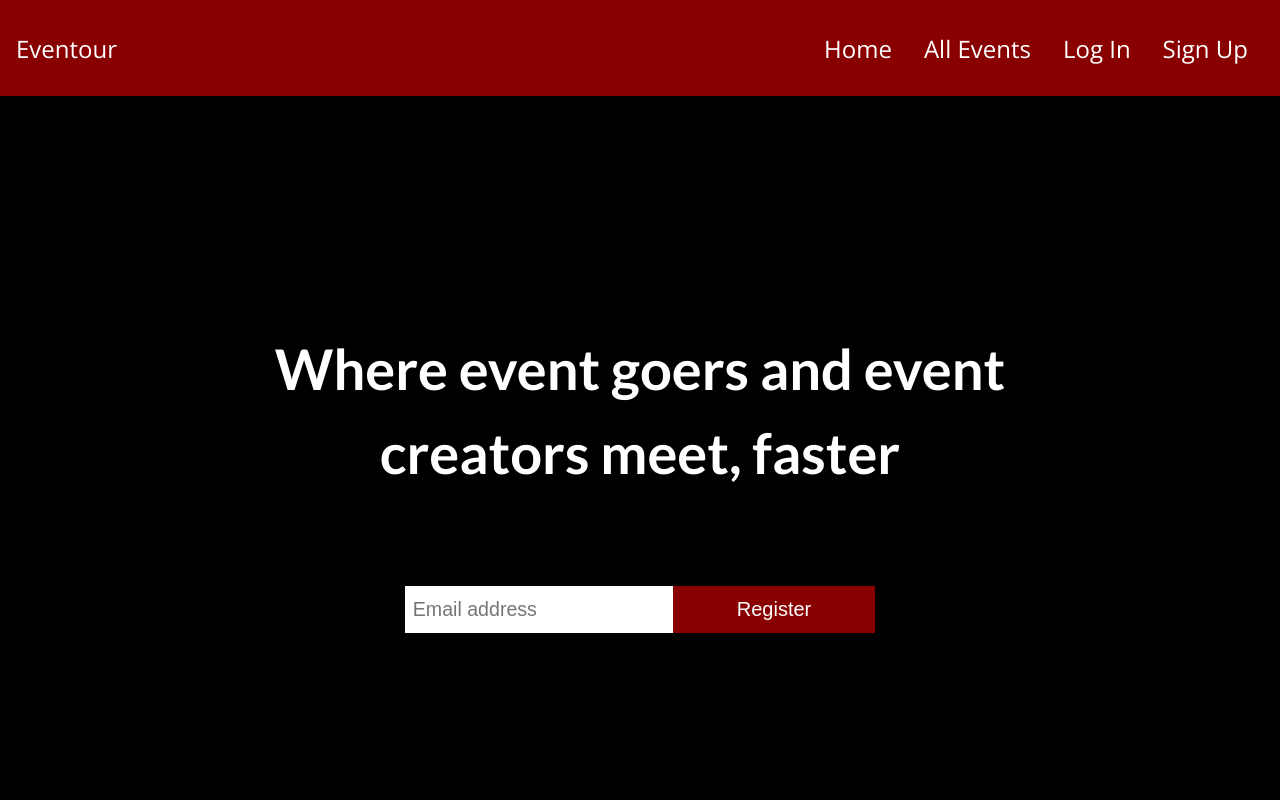
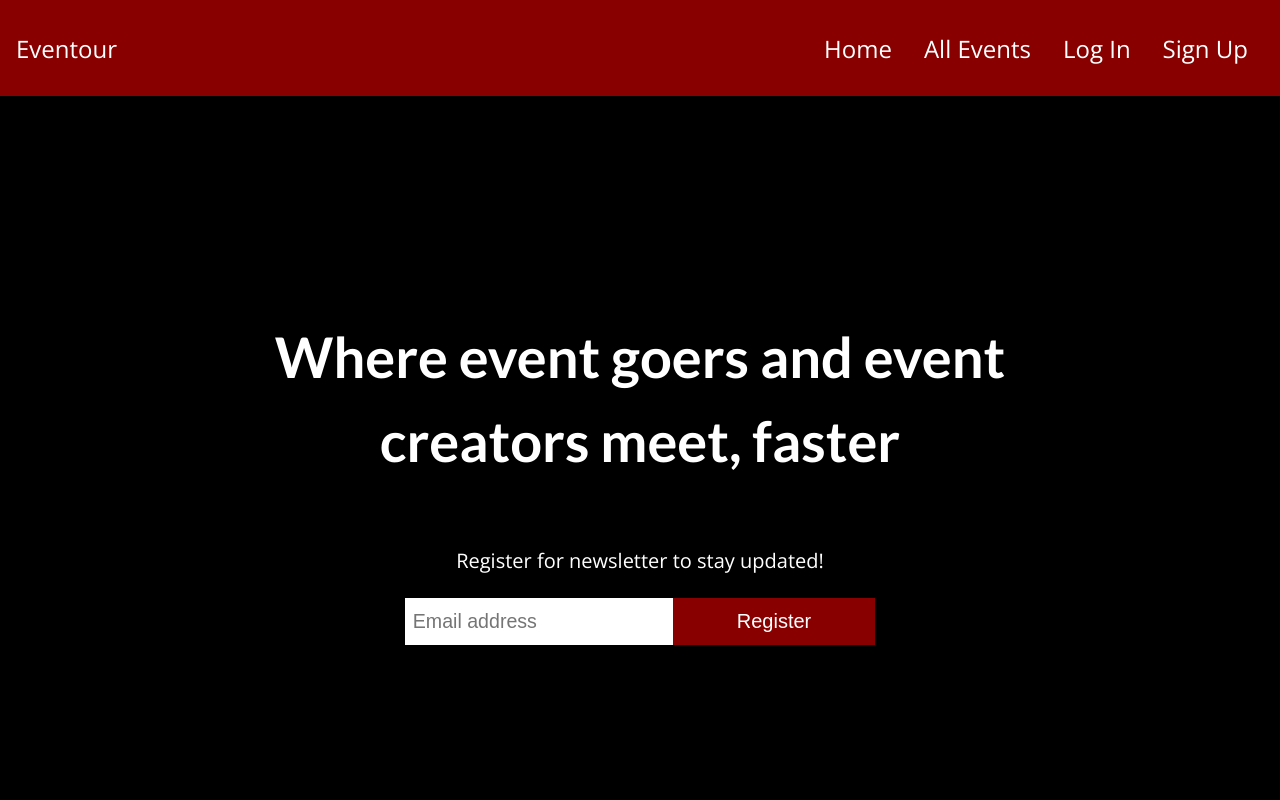
Before and after one commit to Chacho104/eventour-app, a Next.js app: page / in a window 1280 px wide. Shown: the top 800 px of the page. Built offline with nearby package versions, Linux system fonts and the light colour scheme; no server answers; the database is empty.

Commit message:
Revise content of cmp

```diff
--- a/components/input/newsletter-registration.js
+++ b/components/input/newsletter-registration.js
@@ -52,9 +52,10 @@ function NewsletterRegistration() {
 
   return (
     <section className={classes.newsletter}>
-      <h3>Sign up to stay updated!</h3>
+      <p>Register for newsletter to stay updated!</p>
       <form onSubmit={registrationHandler}>
         <div className={classes.control}>
+          <div>
             <input
               ref={emailInputRef}
               type="email"
@@ -62,6 +63,7 @@ function NewsletterRegistration() {
               placeholder="Email address"
               aria-label="Your email"
             />
+          </div>
           <Button>Register</Button>
         </div>
       </form>
```
Lines whose indentation alone changed are shown as unchanged.
